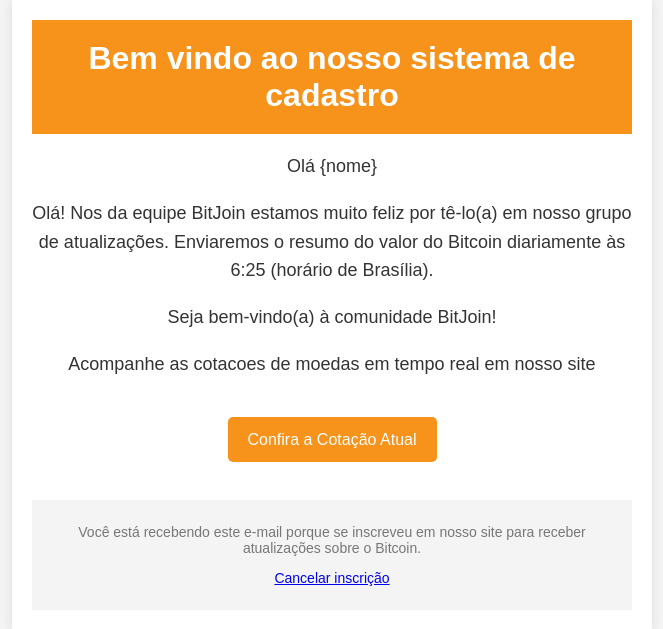
After one commit to LauanCrescencio/BItcoin, a Flask app: template templates/Bem_vindo_email.html in a window 1280 px wide. The commit adds this page. Shown: the top 629 px of the page, without its empty margins (308-971 px from the left). Run offline with Flask 3, Linux system fonts and the light colour scheme; the template is opened without the code that fills it, so the values that code supplies are empty.

Commit message:
Adicionamento de funcoes

```diff
--- /dev/null
+++ b/templates/Bem_vindo_email.html
@@ -0,0 +1,90 @@
+<!DOCTYPE html>
+
+<html lang="pt-BR">
+<head>
+    <meta charset="UTF-8">
+    <meta name="viewport" content="width=device-width, initial-scale=1.0">
+    <title>Cotação do Bitcoin</title>
+    <style>
+        body {
+            font-family: Arial, sans-serif;
+            background-color: #f4f4f4;
+            margin: 0;
+            padding: 0;
+        }
+
+        .container {
+            width: 100%;
+            max-width: 600px;
+            margin: 0 auto;
+            background-color: #ffffff;
+            padding: 20px;
+            box-shadow: 0 0 10px rgba(0, 0, 0, 0.1);
+        }
+        .header {
+            text-align: center;
+            padding: 20px;
+            background-color: #f7931a;
+            color: #ffffff;
+        }
+
+        .header h1 {
+            margin: 0;
+        }
+
+        .content {
+            text-align: center; /* Centraliza o conteúdo e o botão */
+        }
+
+        .content a {
+            margin: 20px 0;
+        }
+
+        .content p {
+            font-size: 18px;
+            color: #333333;
+            line-height: 1.6;
+        }
+
+        .cta-button {
+            display: inline-block;
+            background-color: #f7931a;
+            color: #ffffff;
+            text-decoration: none;
+            padding: 10px 20px;
+            border-radius: 5px;
+            font-size: 16px;
+            text-align: center;
+            margin: 20px auto; /* Centraliza o botão com margem automática */
+        }
+
+        .footer {
+            text-align: center;
+            padding: 10px;
+            background-color: #f4f4f4;
+            font-size: 14px;
+            color: #777777;
+        }
+
+    </style>
+</head>
+<body>
+    <div class="container">
+        <div class="header">
+            <h1>Bem vindo ao nosso sistema de cadastro</h1>
+        </div>
+        <div class="content">
+            <p>Olá {nome}</p>
+            <p>Olá! Nos da equipe BitJoin estamos muito feliz por tê-lo(a) em nosso grupo de atualizações. Enviaremos o resumo do valor do Bitcoin diariamente às 6:25 (horário de Brasília).</p>
+            <p>Seja bem-vindo(a) à comunidade BitJoin!</p>
+
+            <p>Acompanhe as cotacoes de moedas em tempo real em nosso site</p>
+            <p><a href="https://www.youtube.com" class="cta-button">Confira a Cotação Atual</a></p>
+        </div>
+        <div class="footer">
+            <p>Você está recebendo este e-mail porque se inscreveu em nosso site para receber atualizações sobre o Bitcoin.</p>
+            <p><a href="https://www.youtube.com/unsubscribe">Cancelar inscrição</a></p>
+        </div>
+    </div>
+</body>
+</html>
--- a/templates/page2.html
+++ b/templates/page2.html
@@ -82,7 +82,7 @@
 
     <img src="{{url_for('static', filename='bitcoin20-removebg-preview.png')}}" alt="Bitcoin">
     <footer>
-        <p>© 2024 Projeto Bitcoin Info. Todos os direitos reservados.</p>
+        <p>© 2024 Projeto BitJoin. Todos os direitos reservados.</p>
     </footer>
 </body>
 </html>
```
Also changed, not shown: static/style_email.css (deleted, +0 -60 lines), templates/pagina_apos_o_cadastro.html (deleted, +0 -47 lines).
